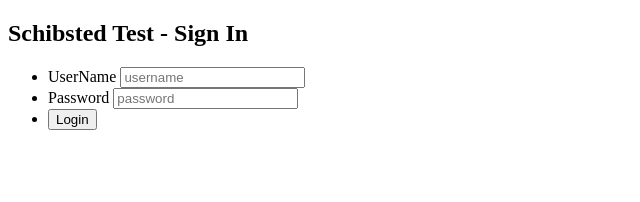
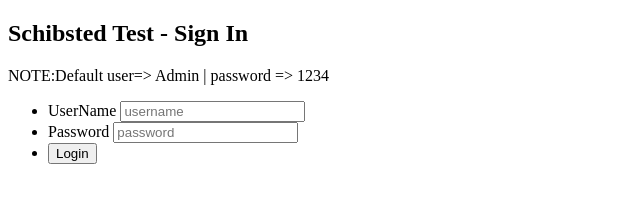
Before and after one commit to xatienza/Schibsted, a plain HTML site: page Schibsted.Web/index.html in a window 1280 px wide. Shown: the whole page, without its empty margins (0-640 px from the left). Drawn offline with Linux system fonts and the light colour scheme.

Commit message:
Default user

```diff
--- a/Schibsted.Web/index.html
+++ b/Schibsted.Web/index.html
@@ -10,6 +10,8 @@
     <section class="loginform cf">
 
         <h1>Schibsted Test - Sign In</h1>
+
+        <p>NOTE:Default user=> Admin | password => 1234
 
         <form name="login">
             <ul>
```
